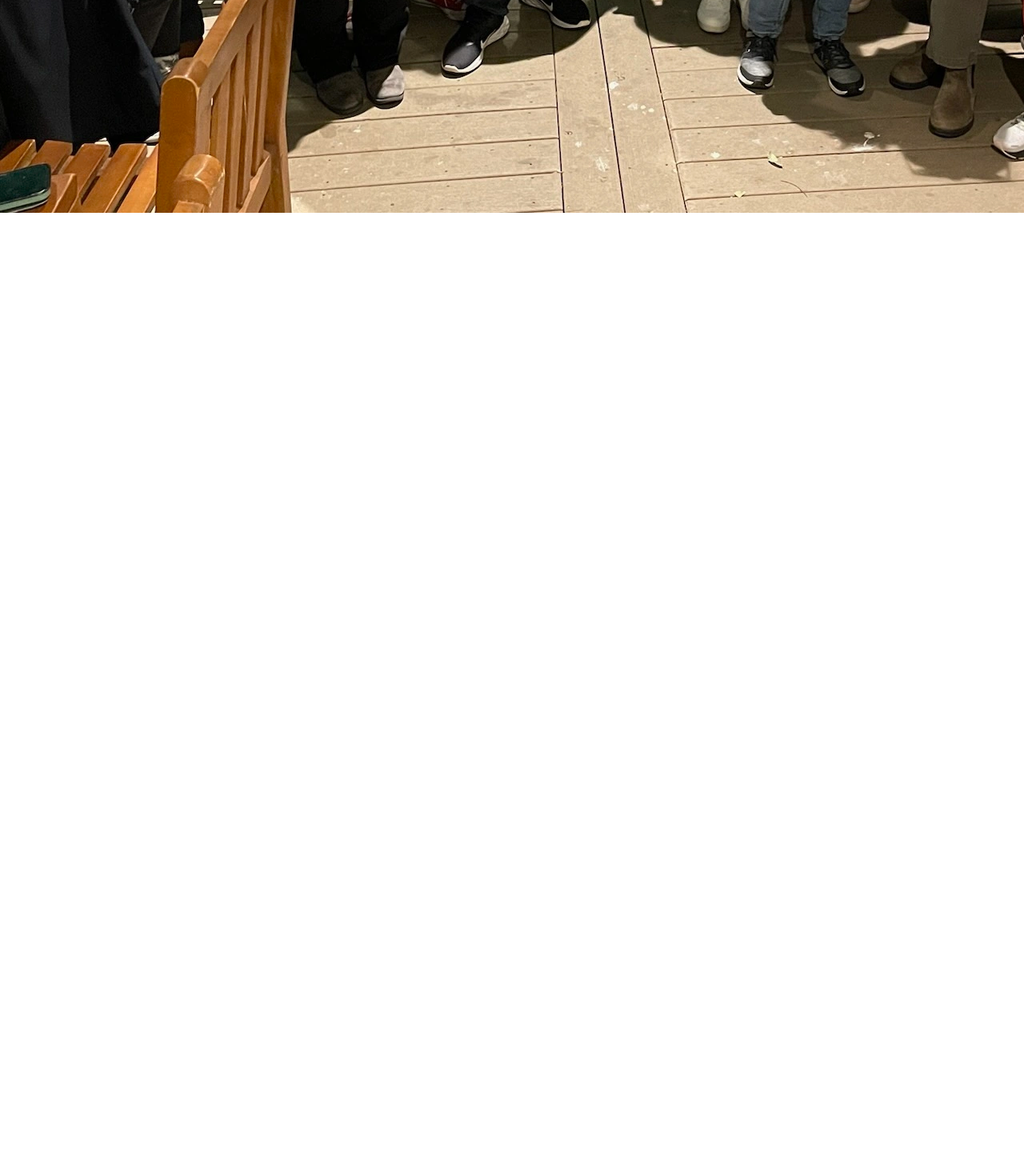
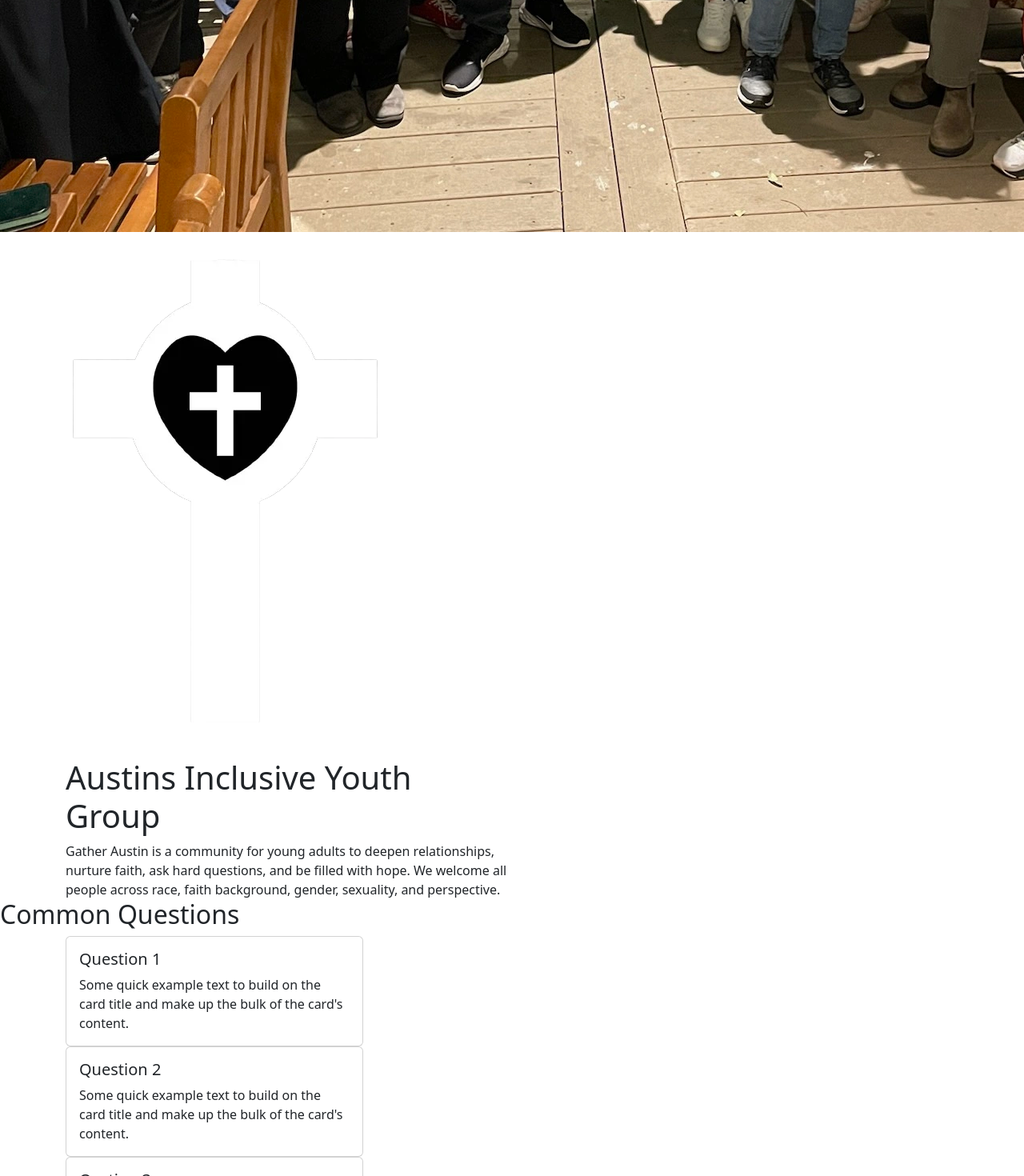
Before and after one commit to Chrisdwoodby/GatherAustin, a React app: page / in a window 1280 px wide. Shown: the part 7110-8580 px from the top of the page at 80% size. Before the commit the page ends 7392 px from the top, so only its background shows below. Built offline with nearby package versions, Linux system fonts and the light colour scheme; the HTML template or start-up script is replaced by a standard one.

Commit message:
about and faq section on home page in place

```diff
--- a/src/Home.jsx
+++ b/src/Home.jsx
@@ -1,11 +1,14 @@
 import Col from 'react-bootstrap/Col';
 import banner from '../media/hero-banner.webp'
+import cross from '../media/cross.webp'
+import { Container } from 'react-bootstrap';
+import Card from 'react-bootstrap/Card';
 
 const Home = function() {
     return (
       <div>
         <div class="home-hero-banner">
-          <Col id="banner-col-left">
+          <Col md={6} id="banner-col-left">
             <section>
               <span id="banner-section-title">Welcome</span>
               <br></br>
@@ -14,12 +17,64 @@
               <article id="banner-section-body">Gather Austin is a community for young adults to deepen relationships, nurture faith, ask hard questions, and be filled with hope. We welcome all people across race, faith background, gender, sexuality, and perspective.</article>
             </section>
           </Col>
-          <Col id="banner-col-right">
+          <Col md={6} id="banner-col-right">
             <figure class="banner-img">
               <img src={banner} alt="Gather Austin Group Picture"/>
-              {/* <figcaption>Fig1. - Gather Austin Group Picture, Austin, Texas.</figcaption> */}
             </figure>
           </Col>
+        </div>
+        <div class="home-about-section">
+          <Container id="home-about-container">
+            <Col md={6} id="about-col-left">
+              <figure class="home-about-img">
+                <img src={cross} alt="Gather Austin Group Picture"/>
+              </figure>
+            </Col>
+            <Col md={6} id="about-col-right">
+              <section>
+                <h1>Austins Inclusive Youth Group</h1>
+                <article>Gather Austin is a community for young adults to deepen relationships, nurture faith, ask hard questions, and be filled with hope. We welcome all people across race, faith background, gender, sexuality, and perspective.</article>
+              </section>
+            </Col>
+          </Container>
+        </div>
+        <div class="home-faq-section">
+          <h2>Common Questions</h2>
+          <Container id="home-faq-container">
+            <Col md={4}>
+            <Card >
+              <Card.Body>
+                <Card.Title>Question 1</Card.Title>
+                <Card.Text>
+                  Some quick example text to build on the card title and make up the
+                  bulk of the card's content.
+                </Card.Text>
+              </Card.Body>
+             </Card>
+            </Col>
+            <Col md={4}>
+            <Card >
+              <Card.Body>
+                <Card.Title>Question 2</Card.Title>
+                <Card.Text>
+                  Some quick example text to build on the card title and make up the
+                  bulk of the card's content.
+                </Card.Text>
+              </Card.Body>
+             </Card>
+            </Col>
+            <Col md={4}>
+            <Card >
+              <Card.Body>
+                <Card.Title>Qestion 3</Card.Title>
+                <Card.Text>
+                  Some quick example text to build on the card title and make up the
+                  bulk of the card's content.
+                </Card.Text>
+              </Card.Body>
+             </Card>
+            </Col>
+          </Container>
         </div>
       </div>
     )
```
Also changed, not shown: media/cross.webp (added), 3 other files (tests, documents, lock files or other folders).
